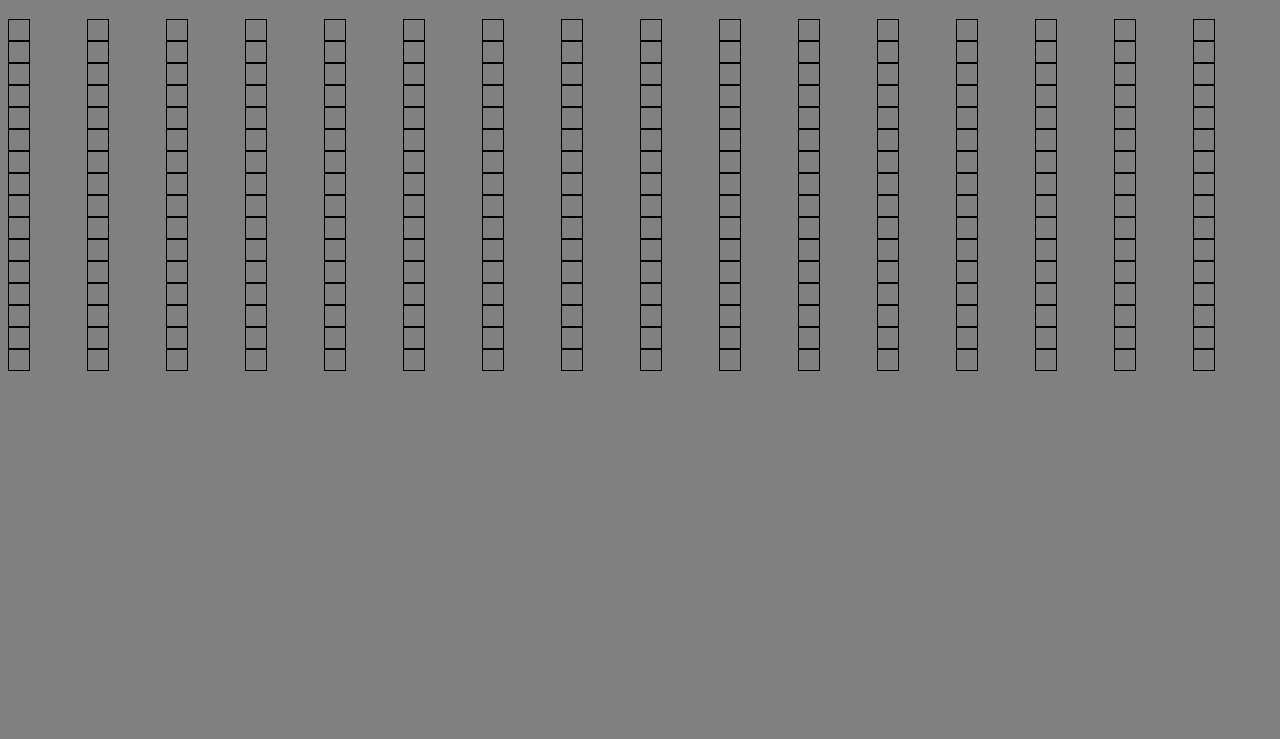
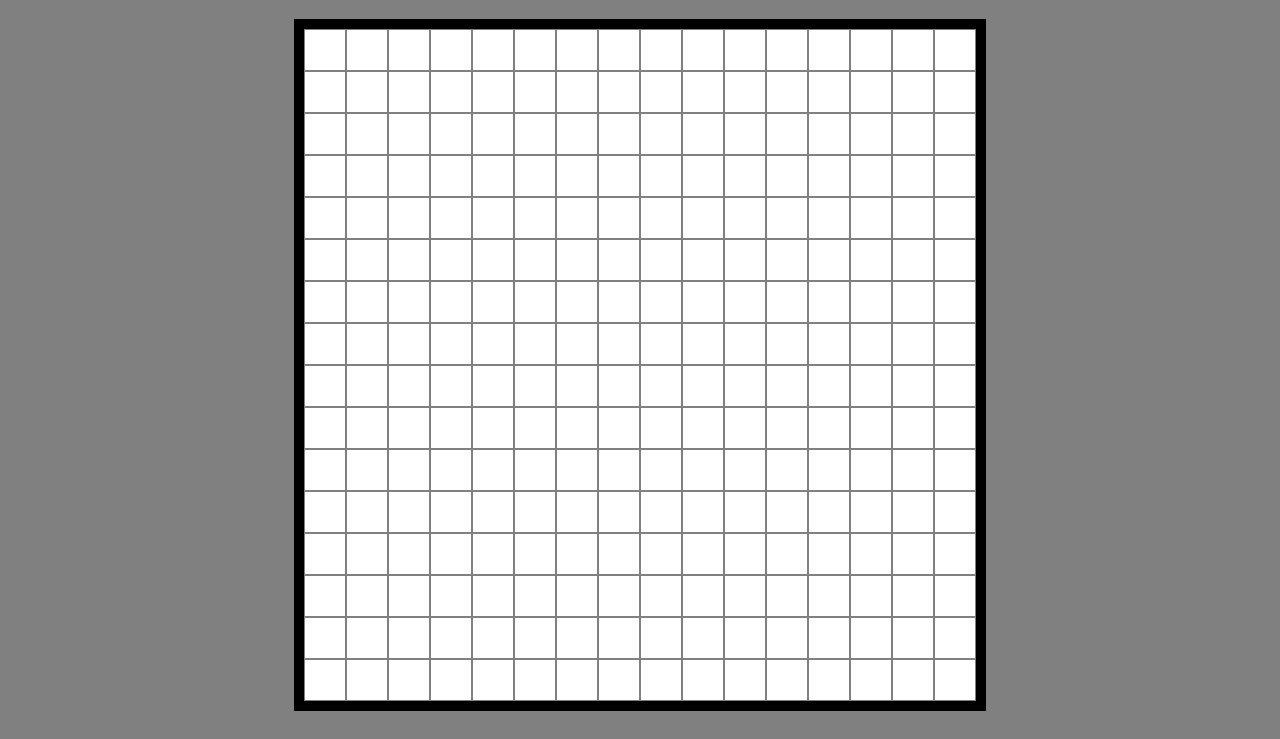
Before and after one commit to Luann00/Etch-a-Sketch, a plain HTML site: page index.html in a window 1280 px wide. Shown: the part 61-800 px from the top of the page. Drawn offline with Linux system fonts and the light colour scheme.

Commit message:
created grid with ink function

```diff
--- a/app.js
+++ b/app.js
@@ -3,9 +3,7 @@ const container = document.querySelector('.container');
 
 const grid = document.createElement("div");
 grid.className = "grid";
-grid.style.display = 'grid';
 grid.style.gridTemplateColumns = `repeat(16, 1fr)`;
-
 grid.style.transition = '200ms ease 50ms';
 container.appendChild(grid);
 
--- a/style.css
+++ b/style.css
@@ -1,11 +1,30 @@
-body{
+body {
     background-color: grey;
 }
-h1{
+
+h1 {
     text-align: center;
 }
+
+
+.grid{
+    display:grid;
+    width:auto;
+    height:auto;
+    margin: 0 auto;
+    border:solid 10px;
+    background-color: white;
+}
+
+
 .grid div {
-    border: 1px solid black;
-    height: 20px;
-    width: 20px;
+    border: 1px solid grey;
+    height: 40px;
+    width: 40px;
+    margin: 0 auto;
+
 }
+
+.container{
+    display:flex;
+}
```
